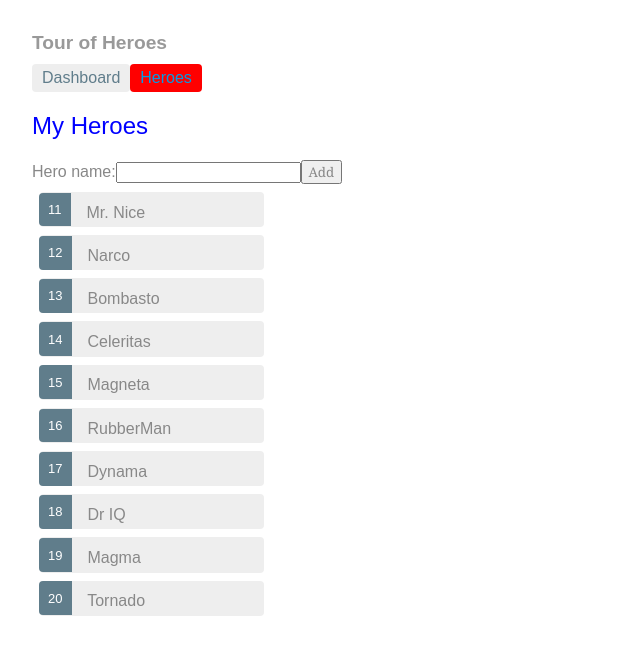
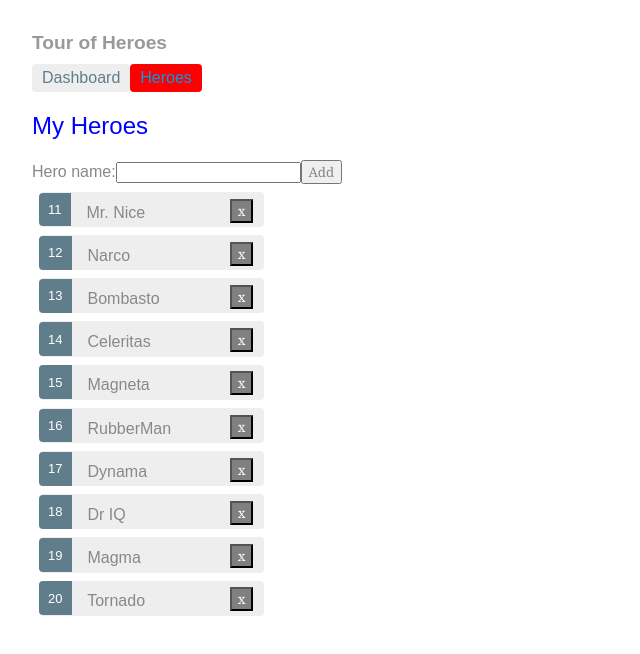
Before and after one commit to dmorosinotto/ngcli-tour-hero, an Angular app: page /heroes in a window 1280 px wide. Shown: the top 654 px of the page, without its empty margins (0-640 px from the left). Built offline with nearby package versions, Linux system fonts and the light colour scheme; data requests are answered from the project's data file.

Commit message:
step28 - add ability to delete hero from heroes list + add call to DELETE API in service

```diff
--- a/src/app/app.component.css
+++ b/src/app/app.component.css
@@ -49,3 +49,10 @@ h2 {
   margin-right: .8em;
   border-radius: 4px 0 0 4px;
 }
+button.delete {
+  float:right;
+  margin-top: 2px;
+  margin-right: .8em;
+  background-color: gray !important;
+  color:white;
+}
--- a/src/app/hero.service.ts
+++ b/src/app/hero.service.ts
@@ -58,4 +58,12 @@ export class HeroService {
       .catch(this.handleError);
   }
 
+  delete(id: number): Promise<void> {
+    const url = `${environment.heroesUrl}/${id}`;
+    return this.http.delete(url)
+      .toPromise()
+      .then(() => null)
+      .catch(this.handleError);
+  }
+
 }
--- a/src/app/heros.component.ts
+++ b/src/app/heros.component.ts
@@ -19,6 +19,8 @@ import { Hero } from './hero';
       [class.selected]="hero === selectedHero"
       (click)="onSelect(hero)">
       <span class="badge">{{hero.id}}</span> {{hero.name}}
+      <button class="delete"
+      (click)="delete(hero); $event.stopPropagation()">x</button>
     </li>
   </ul>
   <div *ngIf="selectedHero">
@@ -58,4 +60,13 @@ export class HerosComponent implements OnInit {
         this.selectedHero = null;
       });
   }
+
+  delete(hero: Hero): void {
+    this.heroService
+        .delete(hero.id)
+        .then(() => {
+          this.heroes = this.heroes.filter(h => h !== hero);
+          if (this.selectedHero === hero) { this.selectedHero = null; }
+        });
+  }
 }
```
